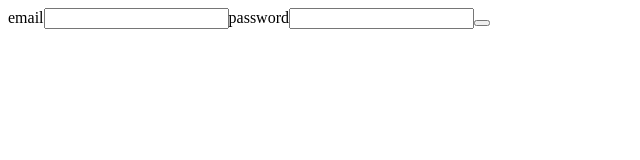
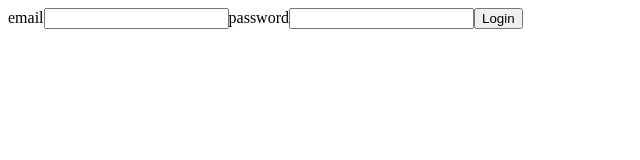
Before and after one commit to ChrisSensebe/angular-ngrx-starter, an Angular app: page /login in a window 1280 px wide. Shown: the top 160 px of the page, without its empty margins (0-640 px from the left). Built offline with nearby package versions, Linux system fonts and the light colour scheme.

Commit message:
adding text for login button

```diff
--- a/src/app/components/log-in/log-in.component.html
+++ b/src/app/components/log-in/log-in.component.html
@@ -3,5 +3,5 @@
   <input id="email" type="text" formControlName="email">
   <label for="password">password</label>
   <input id="password" type="password" formControlName="password">
-  <button (click)="login()"></button>
+  <button (click)="login()">Login</button>
 </div>
```
